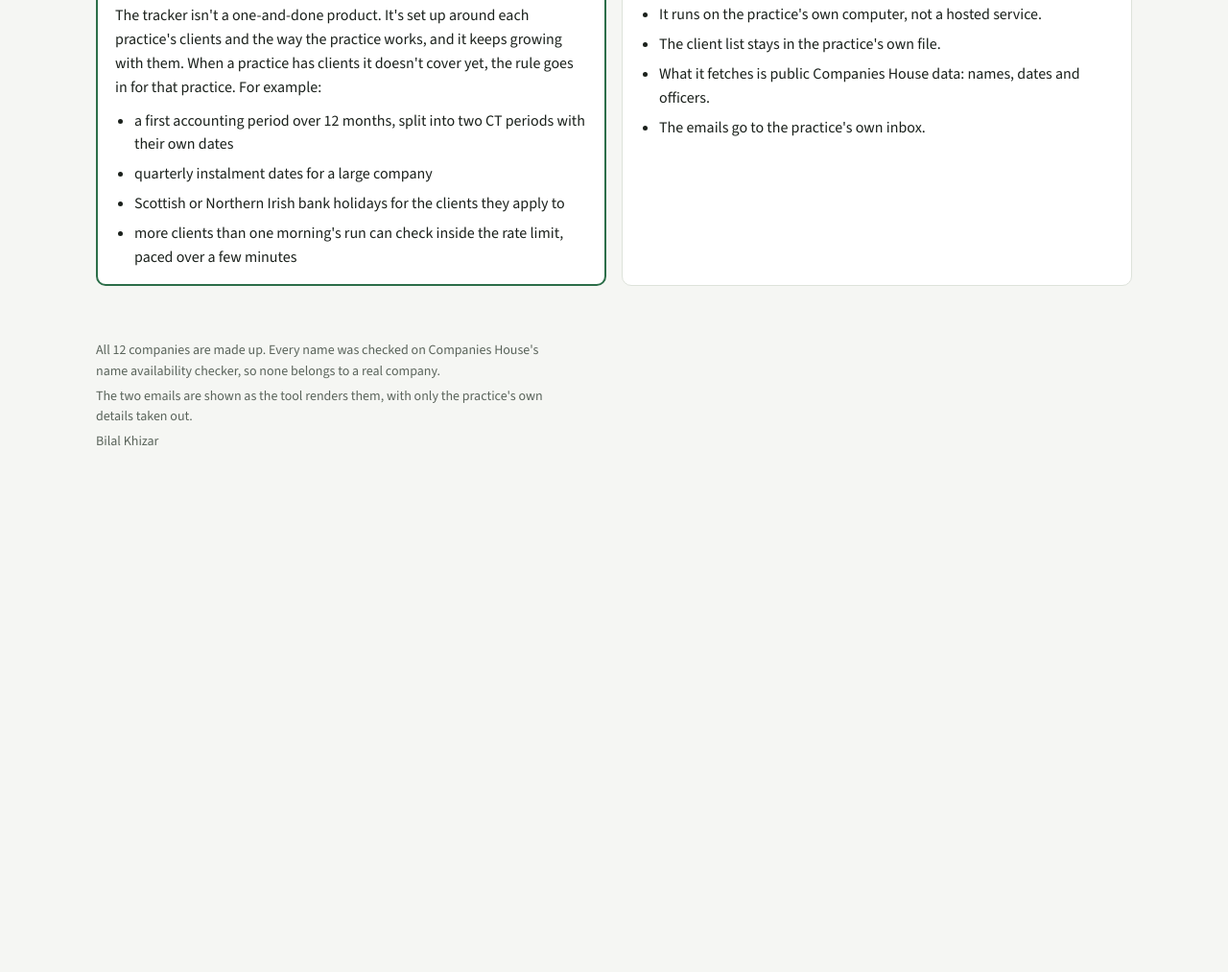
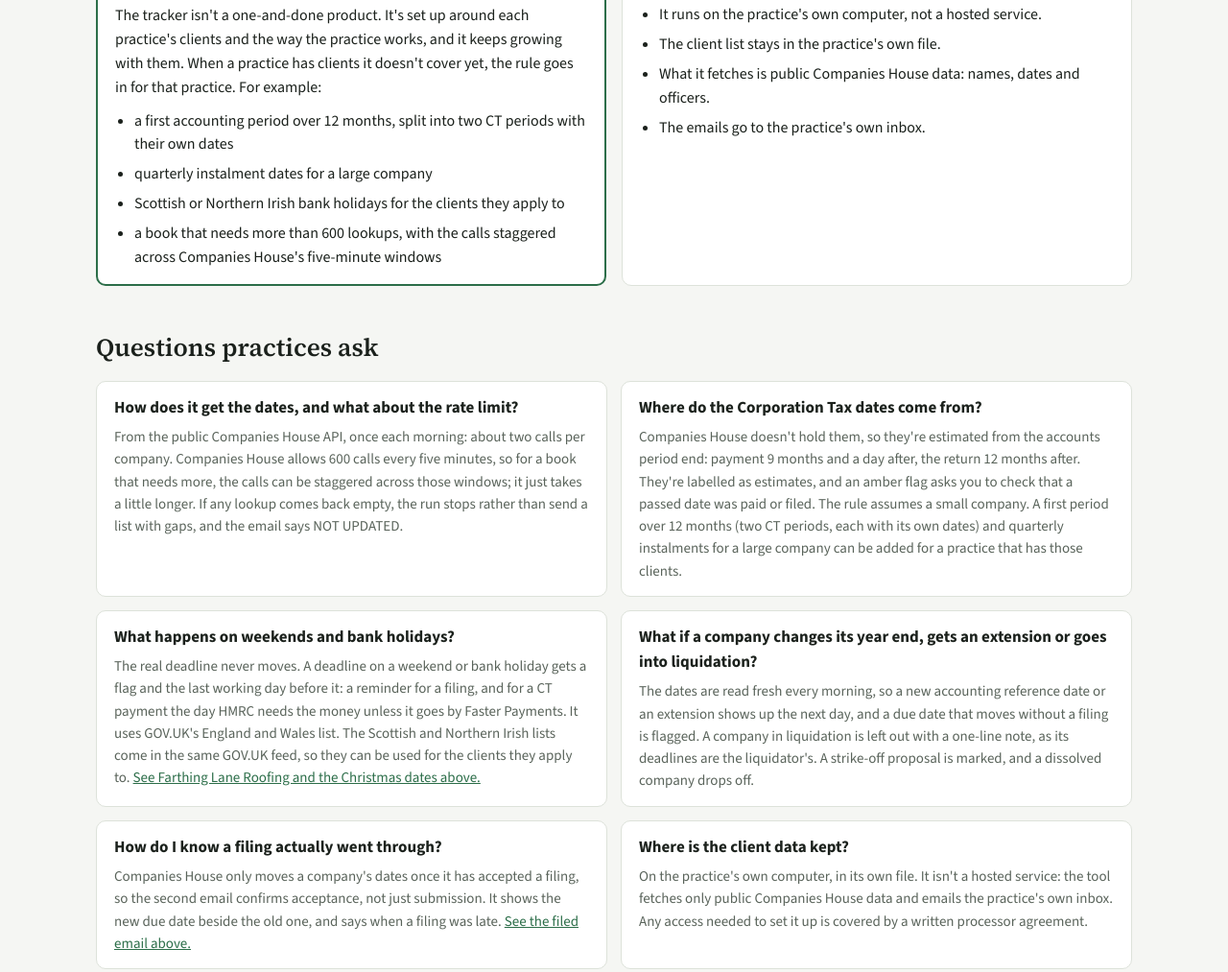
Before and after one commit to billkhiz-bit/deadline-email-demo, a plain HTML site: page index.html in a window 1280 px wide. Shown: the part 3551-4564 px from the top of the page at 96% size. Before the commit the page ends 4062 px from the top, so only its background shows below. Drawn offline with nearby package versions, Linux system fonts and the light colour scheme.

Commit message:
Answer the questions practices ask under the demo
Prospects ask how the dates are found, what happens at the edges and where the data lives; answering on the page, with pointers into the two emails, saves a round of email.

```diff
--- a/index.html
+++ b/index.html
@@ -66,6 +66,12 @@ p { margin: 0; max-width: 68ch; }
 .card ul { margin: 0; padding-left: 20px; display: grid; gap: 6px; }
 .card.fit { border: 2px solid var(--accent); }
 footer.wrap { padding-block: 0 40px; color: var(--muted); font-size: 14px; display: grid; gap: 4px; }
+.faq { display: grid; grid-template-columns: repeat(2, minmax(0, 1fr)); gap: 14px; }
+@media (max-width: 760px) { .faq { grid-template-columns: 1fr; } }
+.qa { background: var(--surface); border: 1px solid var(--line); border-radius: 10px; padding: 14px 18px; display: grid; gap: 6px; align-content: start; min-width: 0; }
+.qa p { font-size: 15px; color: var(--muted); }
+.qa a { color: var(--accent); }
+.qa a:focus-visible { outline: 2px solid var(--accent); outline-offset: 2px; }
 </style>
 </head>
 <body>
@@ -131,7 +137,7 @@ footer.wrap { padding-block: 0 40px; color: var(--muted); font-size: 14px; displ
         <li>a first accounting period over 12 months, split into two CT periods with their own dates</li>
         <li>quarterly instalment dates for a large company</li>
         <li>Scottish or Northern Irish bank holidays for the clients they apply to</li>
-        <li>more clients than one morning's run can check inside the rate limit, paced over a few minutes</li>
+        <li>a book that needs more than 600 lookups, with the calls staggered across Companies House's five-minute windows</li>
       </ul>
     </div>
     <div class="card">
@@ -144,6 +150,18 @@ footer.wrap { padding-block: 0 40px; color: var(--muted); font-size: 14px; displ
       </ul>
     </div>
   </section>
+
+  <section aria-labelledby="q-h">
+    <h2 id="q-h">Questions practices ask</h2>
+    <div class="faq">
+      <div class="qa"><h3>How does it get the dates, and what about the rate limit?</h3><p>From the public Companies House API, once each morning: about two calls per company. Companies House allows 600 calls every five minutes, so for a book that needs more, the calls can be staggered across those windows; it just takes a little longer. If any lookup comes back empty, the run stops rather than send a list with gaps, and the email says NOT UPDATED.</p></div>
+      <div class="qa"><h3>Where do the Corporation Tax dates come from?</h3><p>Companies House doesn't hold them, so they're estimated from the accounts period end: payment 9 months and a day after, the return 12 months after. They're labelled as estimates, and an amber flag asks you to check that a passed date was paid or filed. The rule assumes a small company. A first period over 12 months (two CT periods, each with its own dates) and quarterly instalments for a large company can be added for a practice that has those clients.</p></div>
+      <div class="qa"><h3>What happens on weekends and bank holidays?</h3><p>The real deadline never moves. A deadline on a weekend or bank holiday gets a flag and the last working day before it: a reminder for a filing, and for a CT payment the day HMRC needs the money unless it goes by Faster Payments. It uses GOV.UK's England and Wales list. The Scottish and Northern Irish lists come in the same GOV.UK feed, so they can be used for the clients they apply to. <a href="#m-h">See Farthing Lane Roofing and the Christmas dates above.</a></p></div>
+      <div class="qa"><h3>What if a company changes its year end, gets an extension or goes into liquidation?</h3><p>The dates are read fresh every morning, so a new accounting reference date or an extension shows up the next day, and a due date that moves without a filing is flagged. A company in liquidation is left out with a one-line note, as its deadlines are the liquidator's. A strike-off proposal is marked, and a dissolved company drops off.</p></div>
+      <div class="qa"><h3>How do I know a filing actually went through?</h3><p>Companies House only moves a company's dates once it has accepted a filing, so the second email confirms acceptance, not just submission. It shows the new due date beside the old one, and says when a filing was late. <a href="#f-h">See the filed email above.</a></p></div>
+      <div class="qa"><h3>Where is the client data kept?</h3><p>On the practice's own computer, in its own file. It isn't a hosted service: the tool fetches only public Companies House data and emails the practice's own inbox. Any access needed to set it up is covered by a written processor agreement.</p></div>
+    </div>
+  </section>
 </main>
 
 <footer class="wrap">
```
